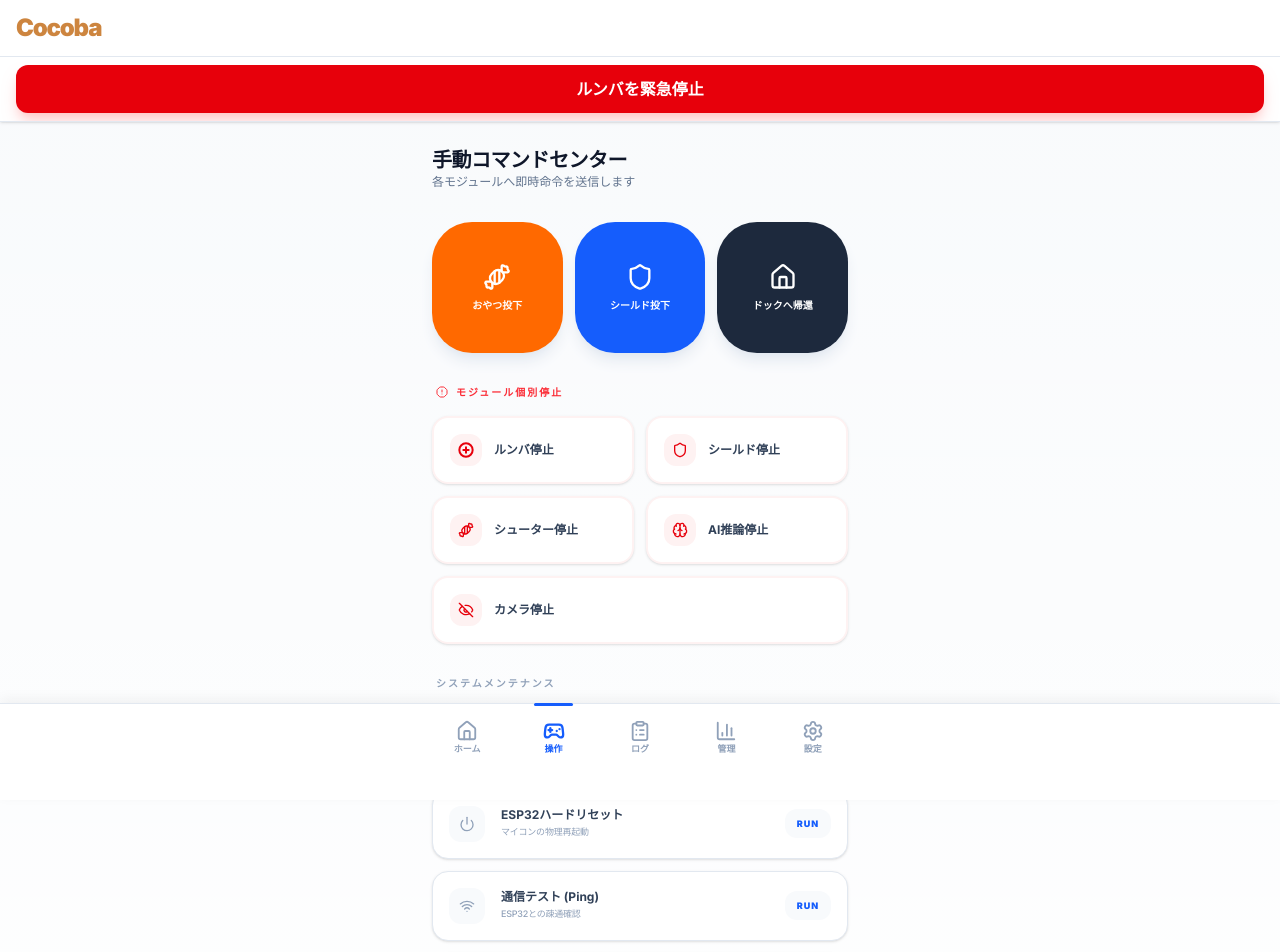
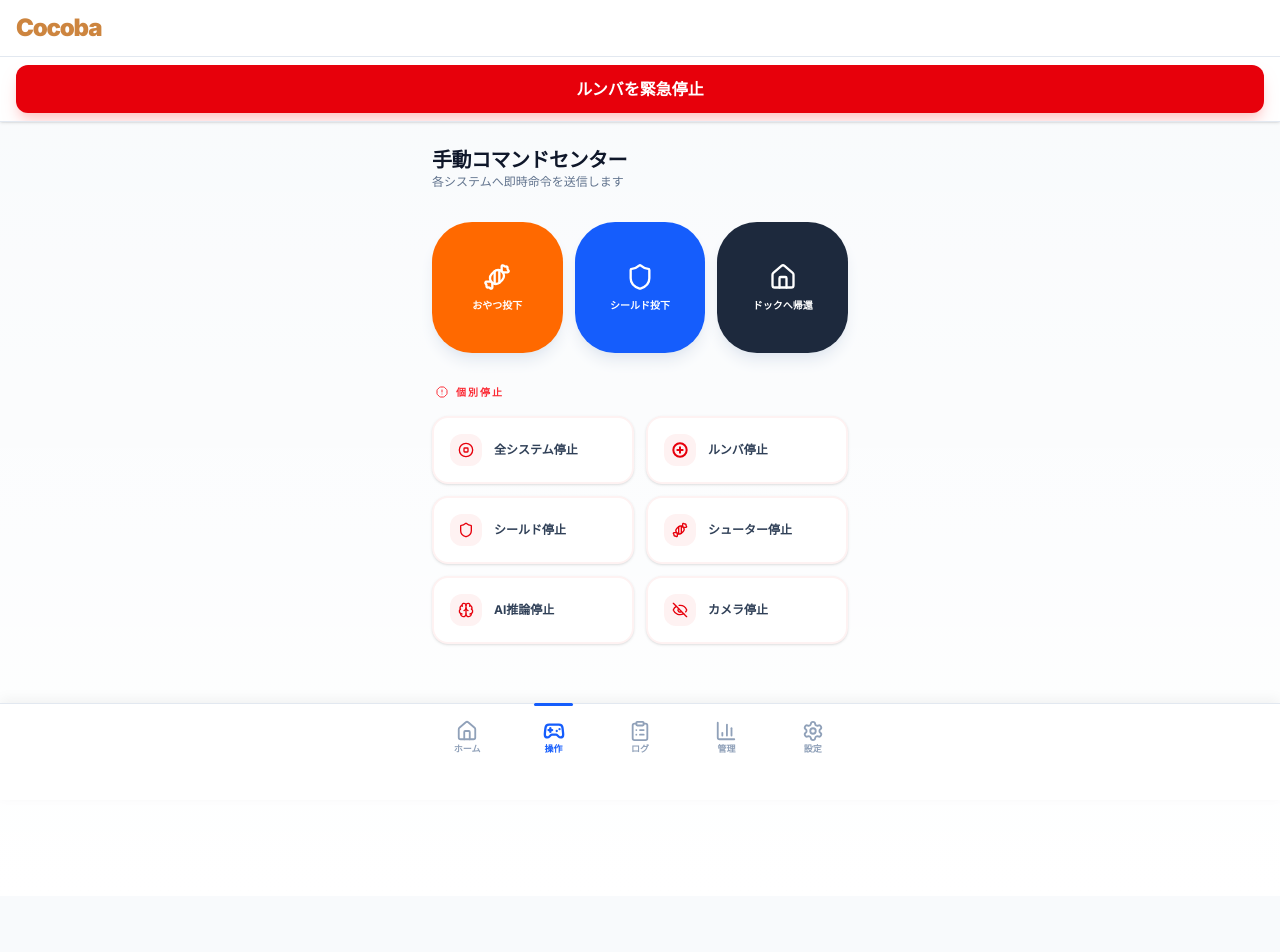
Before and after one commit to torakiti-1128/cocoba, a Next.js app in the folder src/frontend/: page /control in a window 1280 px wide. Shown: the top 952 px of the page. After the commit the page ends 896 px from the top, so only its background shows below. Built offline with nearby package versions, Linux system fonts and the light colour scheme.

Commit message:
refactor(frontend): 操作画面の整理と全システム停止ボタンの追加、メンテナンス機能の管理画面への移動

```diff
--- a/src/frontend/src/app/control/page.tsx
+++ b/src/frontend/src/app/control/page.tsx
@@ -4,8 +4,7 @@ import React, { useState } from "react";
 import { useCocobaStore } from "@/store/useCocobaStore";
 import {
   Candy, Shield, Home, RefreshCw, StopCircle,
-  Power, RotateCcw, Camera, Brain, Wifi, HardDrive, Trash2,
-  AlertOctagon, EyeOff
+  AlertOctagon, EyeOff, Brain
 } from "lucide-react";
 import { motion, AnimatePresence } from "framer-motion";
 
@@ -22,7 +21,7 @@ export default function Control() {
     <div className="flex flex-col gap-8 pb-20">
       <header>
         <h2 className="text-xl font-bold tracking-tight">手動コマンドセンター</h2>
-        <p className="text-xs text-slate-500 font-medium">各モジュールへ即時命令を送信します</p>
+        <p className="text-xs text-slate-500 font-medium">各システムへ即時命令を送信します</p>
       </header>
 
       {/* 1. Main Actions (Big Tiles) */}
@@ -51,26 +50,19 @@ export default function Control() {
       <section>
         <h3 className="text-[10px] font-black text-red-500 uppercase tracking-[0.2em] mb-4 ml-1 flex items-center gap-2">
           <AlertOctagon className="w-3 h-3" />
-          モジュール個別停止
+          個別停止
         </h3>
         <div className="grid grid-cols-2 gap-3">
+          <StopButton
+            icon={<StopCircle className="w-4 h-4" />}
+            label="全システム停止"
+            onClick={() => handleAction("kill")}
+          />
           <StopButton icon={<BotIcon />} label="ルンバ停止" onClick={() => handleAction("stop_robot")} />
           <StopButton icon={<Shield className="w-4 h-4" />} label="シールド停止" onClick={() => handleAction("stop_shield")} />
           <StopButton icon={<Candy className="w-4 h-4" />} label="シューター停止" onClick={() => handleAction("stop_shooter")} />
           <StopButton icon={<Brain className="w-4 h-4" />} label="AI推論停止" onClick={() => handleAction("stop_inference")} />
-          <StopButton icon={<EyeOff className="w-4 h-4" />} label="カメラ停止" onClick={() => handleAction("stop_camera")} className="col-span-2" />
-        </div>
-      </section>
-
-      {/* 3. System Maintenance (List) */}
-      <section>
-        <h3 className="text-[10px] font-black text-slate-400 uppercase tracking-[0.2em] mb-4 ml-1">システムメンテナンス</h3>
-        <div className="flex flex-col gap-3">
-          <MaintenanceRow icon={<RotateCcw className="w-4 h-4" />} label="推論プロセス再起動" sub="AIモデルの再ロード" />
-          <MaintenanceRow icon={<Power className="w-4 h-4" />} label="ESP32ハードリセット" sub="マイコンの物理再起動" />
-          <MaintenanceRow icon={<Wifi className="w-4 h-4" />} label="通信テスト (Ping)" sub="ESP32との疎通確認" />
-          <MaintenanceRow icon={<HardDrive className="w-4 h-4" />} label="ストレージ整合性チェック" sub="SDカード/DBの診断" />
-          <MaintenanceRow icon={<Trash2 className="w-4 h-4" />} label="一時ログの消去" sub="不要なキャッシュを削除" color="text-red-500" />
+          <StopButton icon={<EyeOff className="w-4 h-4" />} label="カメラ停止" onClick={() => handleAction("stop_camera")} />
         </div>
       </section>
 
@@ -108,37 +100,18 @@ function MainCommandButton({ icon, label, color, onClick }: { icon: any, label:
   );
 }
 
-function StopButton({ icon, label, onClick, className }: { icon: any, label: string, onClick: () => void, className?: string }) {
+function StopButton({ icon, label, onClick, className, iconBg = "bg-red-50 text-red-600", labelColor = "text-slate-700" }: { icon: any, label: string, onClick: () => void, className?: string, iconBg?: string, labelColor?: string }) {
   return (
     <motion.button
       whileTap={{ scale: 0.98 }}
       className={`bg-white border-2 border-red-50 hover:border-red-100 p-4 rounded-2xl flex items-center gap-3 shadow-sm ${className}`}
       onClick={onClick}
     >
-      <div className="bg-red-50 p-2 rounded-xl text-red-600">
+      <div className={`${iconBg} p-2 rounded-xl`}>
         {icon}
       </div>
-      <span className="font-bold text-xs text-slate-700">{label}</span>
+      <span className={`font-bold text-xs ${labelColor}`}>{label}</span>
     </motion.button>
-  );
-}
-
-function MaintenanceRow({ icon, label, sub, color = "text-blue-600" }: { icon: any, label: string, sub: string, color?: string }) {
-  return (
-    <div className="bg-white border border-slate-200 p-4 rounded-2xl flex items-center justify-between shadow-sm active:bg-slate-50">
-      <div className="flex items-center gap-4">
-        <div className="bg-slate-50 p-2.5 rounded-xl text-slate-400">
-          {icon}
-        </div>
-        <div>
-          <p className="font-bold text-xs text-slate-700 leading-none mb-1">{label}</p>
-          <p className="text-[9px] text-slate-400 font-medium tracking-tight">{sub}</p>
-        </div>
-      </div>
-      <button className={`text-[9px] font-black uppercase tracking-widest px-3 py-2 bg-slate-50 rounded-xl hover:bg-slate-100 ${color}`}>
-        RUN
-      </button>
-    </div>
   );
 }
 
```
